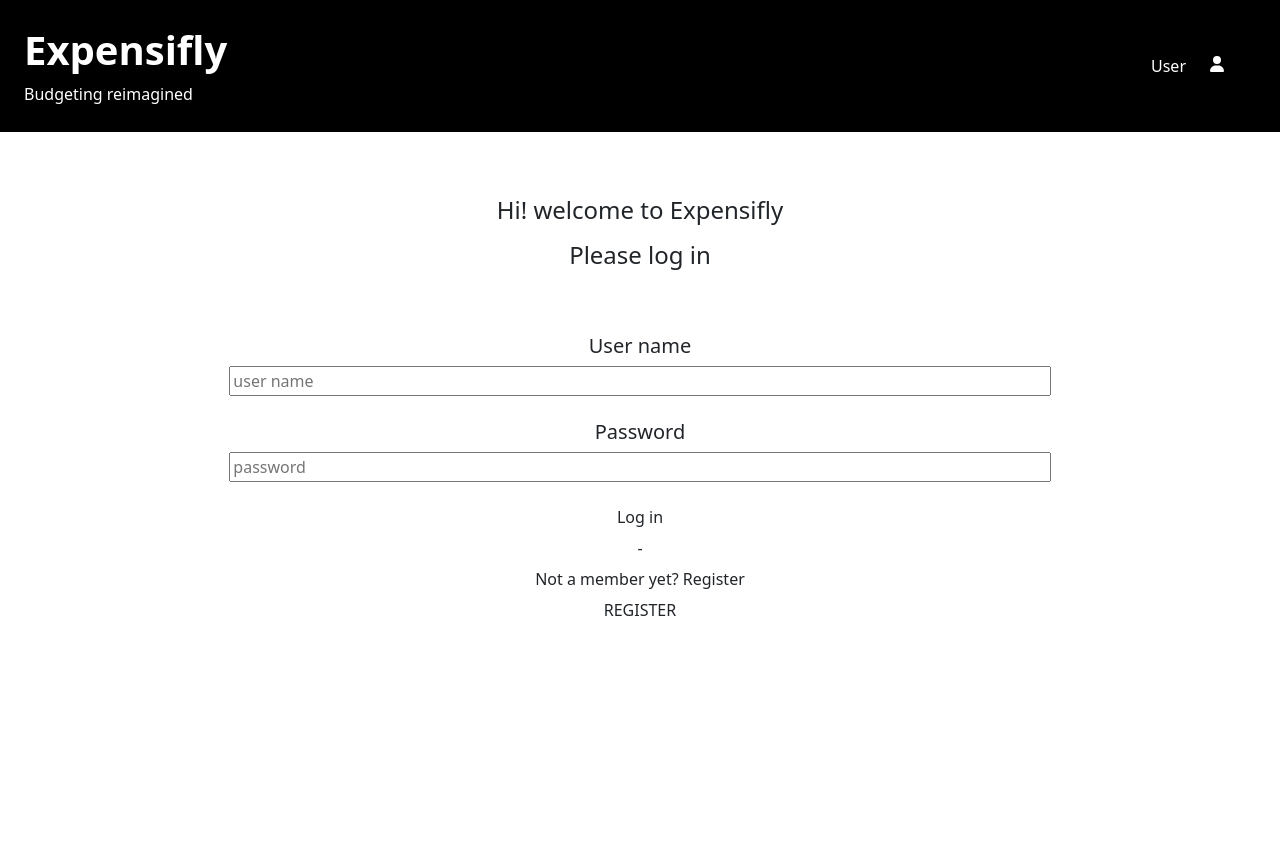
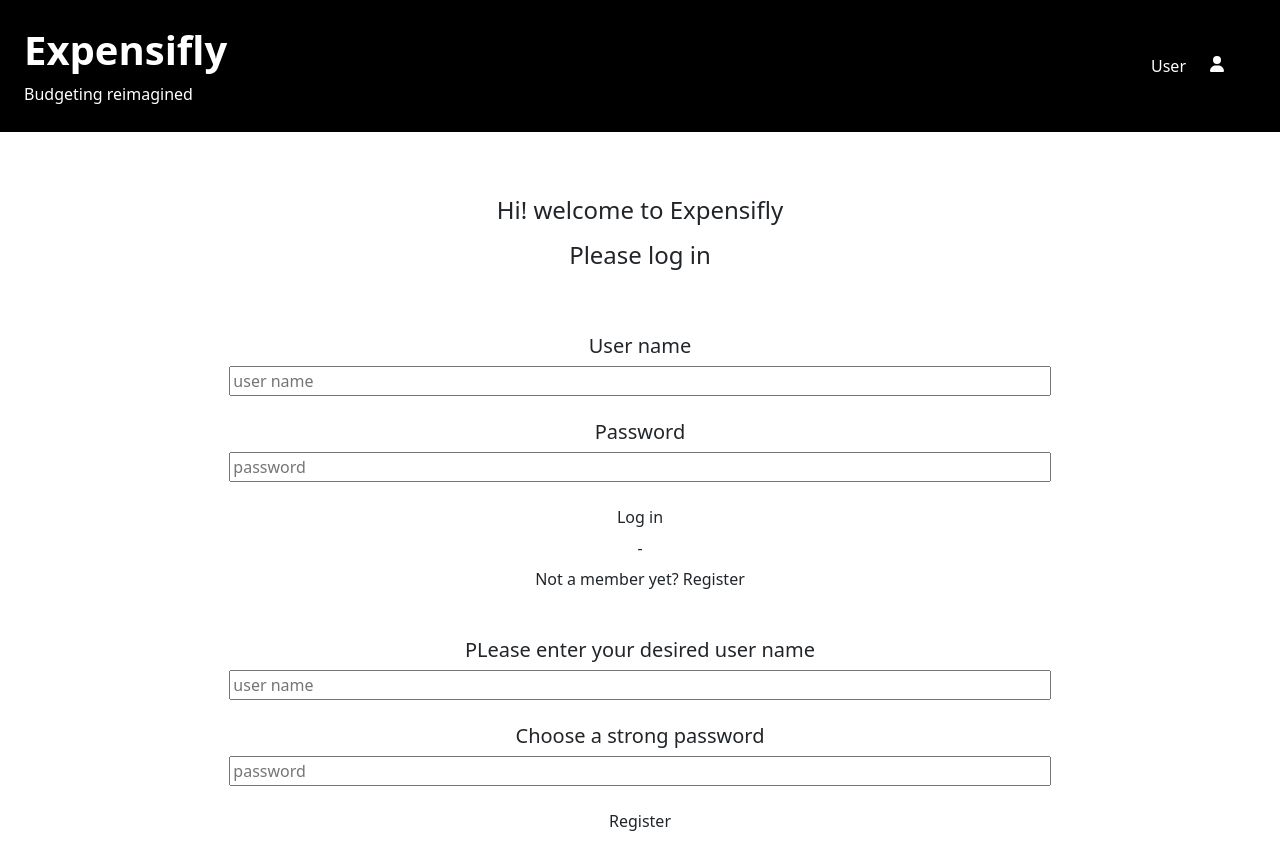
Before and after one commit to LaurynasGHub/Expensifly, a React (Create React App) app: page /user in a window 1280 px wide. Both pictures are taken after a click on the button "Not a member yet? Register". Before the commit the page ends 800 px from the top, so only its background shows below. Built offline with nearby package versions, Linux system fonts and the light colour scheme; no server answers.

Commit message:
added user registration

```diff
--- a/src/components/User/User.jsx
+++ b/src/components/User/User.jsx
@@ -9,7 +9,8 @@ import './user.scss';
 
 function User() {
   const { logIn, setLogIn } = useContext(LogInContext);
-  const [error, setError] = useState('');
+  const [logInError, setLogInError] = useState('');
+  const [registerError, setRegisterError] = useState('');
   const [showRegisterForm, setShowRegisterForm] = useState(false);
 
   const { userId, setUserId } = useContext(UserIdContext);
@@ -17,6 +18,8 @@ function User() {
 
   const getUsername = useRef();
   const getPassword = useRef();
+  const getRegisterUsername = useRef();
+  const getRegisterPassword = useRef();
 
   const handleLogIn = async (e) => {
     e.preventDefault();
@@ -39,14 +42,52 @@ function User() {
       });
 
       if (!response.ok) {
-        setError('username or password is incorrect');
+        setLogInError('username or password is incorrect');
         throw new Error('username or password is incorrect');
       } else {
-        setError('');
+        setLogInError('');
         const user = await response.json();
         console.log('successfully logged in', user);
         setUserId(user);
         setLogIn(true);
+      }
+    } catch (error) {
+      console.log(error.message);
+    } finally {
+      setLoading(false);
+    }
+  };
+
+  const registerUser = async (e) => {
+    e.preventDefault();
+
+    const username = getRegisterUsername.current.value;
+    const password = getRegisterPassword.current.value;
+
+    try {
+      setLoading(true);
+
+      const response = await fetch(`${cfg.API.HOST}/user`, {
+        method: 'POST',
+        headers: {
+          'Content-type': 'Application/json',
+
+          Authorization: 'Bearer token',
+        },
+
+        body: JSON.stringify({ username, password }),
+      });
+
+      if (!response.ok) {
+        setRegisterError('username already exists');
+        throw new Error('username already exists');
+      } else {
+        setRegisterError('');
+        const user = await response.json();
+        console.log('successfully registered', user);
+        setRegisterError('successfully registered');
+        // setUserId(user);
+        // setLogIn(true);
       }
     } catch (error) {
       console.log(error.message);
@@ -69,7 +110,7 @@ function User() {
               type="text"
               id="userName"
               placeholder="user name"
-              ref={getUsername}
+              ref={getRegisterUsername}
             ></input>
             <h5 className="mt-4">Password</h5>
             <input
@@ -77,10 +118,10 @@ function User() {
               id="password"
               placeholder="password"
               autoComplete="on"
-              ref={getPassword}
+              ref={getRegisterPassword}
             ></input>
           </form>
-          <div className="error-message mt-3">{error}</div>
+          <div className="error-message mt-3">{logInError}</div>
 
           <div className="user-login-register">
             <button type="button" className="btn" onClick={handleLogIn}>
@@ -94,7 +135,34 @@ function User() {
         </>
       ) : null}
 
-      {showRegisterForm ? <div>REGISTER</div> : null}
+      {showRegisterForm ? (
+        <div className="mt-4">
+          <form className="logInInputs">
+            <h5 className="mt-3">PLease enter your desired user name</h5>
+            <input
+              type="text"
+              id="userName"
+              placeholder="user name"
+              ref={getRegisterUsername}
+            ></input>
+            <h5 className="mt-4">Choose a strong password</h5>
+            <input
+              type="password"
+              id="password"
+              placeholder="password"
+              autoComplete="on"
+              ref={getRegisterPassword}
+            ></input>
+          </form>
+          <div className="error-message mt-3">{registerError}</div>
+
+          <div className="user-login-register">
+            <button type="button" className="btn" onClick={registerUser}>
+              Register
+            </button>
+          </div>
+        </div>
+      ) : null}
 
       {logIn ? (
         <div className="logged-in-successfully m-5">LOGGED IN SUCCESSFULLY</div>
```
Also changed, not shown: 1 other file (tests, documents, lock files or other folders).
